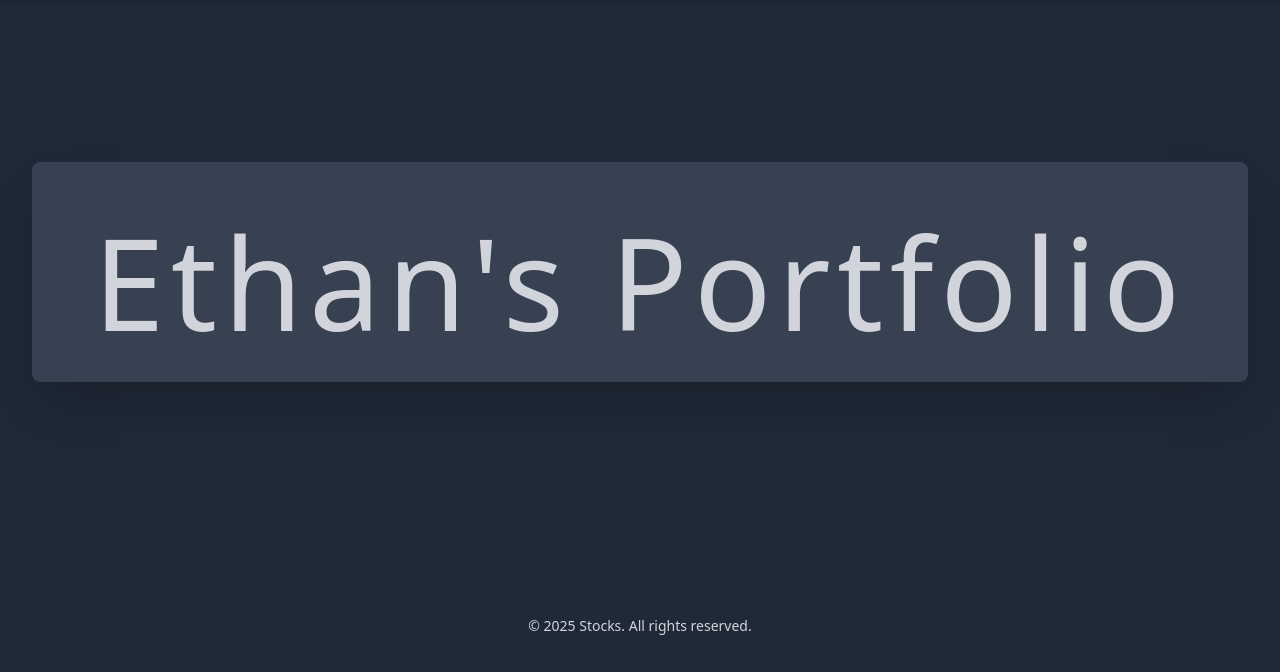
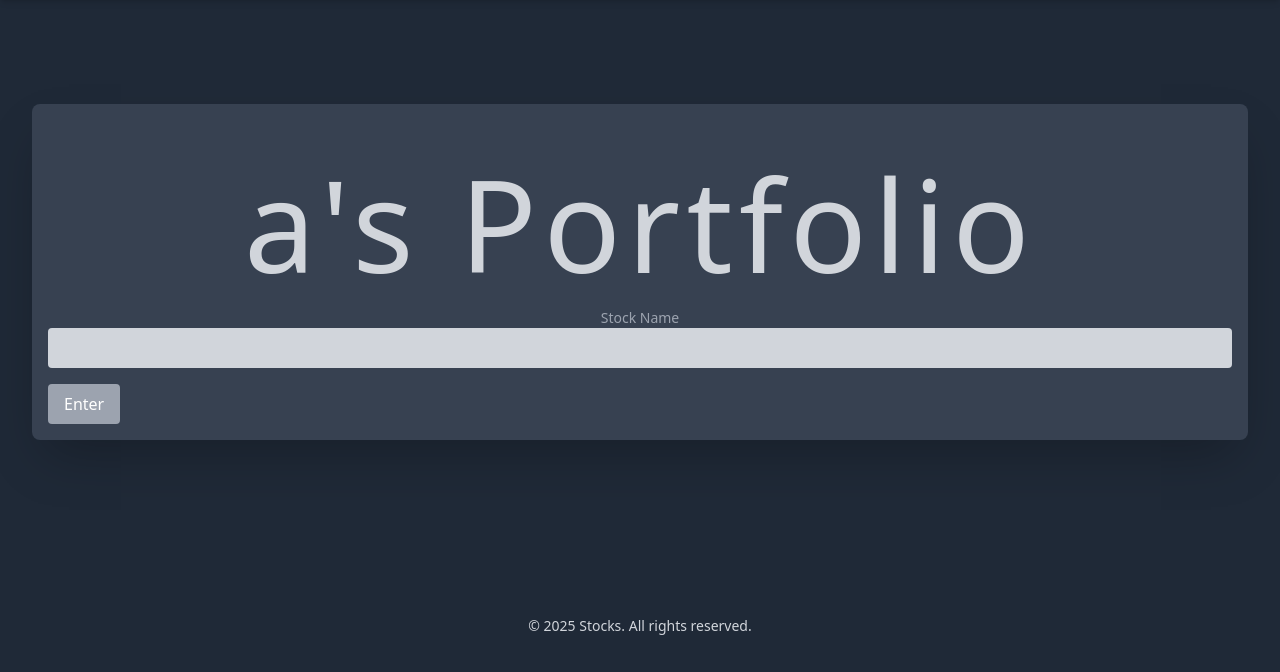
Before and after one commit to esokul007/JEWZ__jacobl143_ethans175_yinweiz_ziyadh2, a Flask app: page /portfolio in a window 1280 px wide. Shown: the part 128-800 px from the top of the page. Run offline with Flask 3, Linux system fonts and the light colour scheme; a user stored in the database is signed in; some libraries are stand-ins or nearby versions.

Commit message:
portfoio

```diff
--- a/app/__init__.py
+++ b/app/__init__.py
@@ -32,13 +32,19 @@ def home():
         return render_template("home.html", logged_in=passValue, username=session['username'], stockNames=stockNames)
     return render_template("home.html", logged_in=passValue)
 
+@app.route("/stock_register", methods=['GET', 'POST'])
+def stock_register():
+    db.addStock(session['username'], request.form.get('stock'))
+    return redirect("/portfolio")
+
 @app.route("/portfolio", methods=['GET', 'POST'])
 def analysis():
     passValue = 'username' in session
+    stockNames = []
     if 'username' in session:
-        return render_template("portfolio.html", logged_in=passValue, user=session['username']+'\'s')
+        return render_template("portfolio.html", logged_in=passValue, user=session['username']+'\'s', stockNames=stockNames)
     else:
-        return render_template("portfolio.html", logged_in=passValue)
+        return render_template("portfolio.html", logged_in=passValue, stockNames=stockNames)
 
 @app.route("/battle", methods=['GET', 'POST'])
 def battle():
--- a/app/db.py
+++ b/app/db.py
@@ -8,7 +8,7 @@ def setup():
     db = sqlite3.connect(DB_FILE, check_same_thread=False)
     c = db.cursor()
     c.execute("CREATE TABLE IF NOT EXISTS users (user_id INTEGER PRIMARY KEY AUTOINCREMENT, username TEXT, password TEXT, created_at TEXT, last_login TEXT);")
-    c.execute("CREATE TABLE IF NOT EXISTS portfolio (id INTEGER PRIMARY KEY AUTOINCREMENT, username TEXT, stock_name TEXT")
+    c.execute("CREATE TABLE IF NOT EXISTS portfolio (id INTEGER PRIMARY KEY AUTOINCREMENT, username TEXT, stock_name TEXT);")
     # c.execute("CREATE TABLE IF NOT EXISTS gameChallenge (challenge_ID INTEGER PRIMARY KEY AUTOINCREMENT, challenger TEXT, challenged TEXT, accepted_status TEXT);")
     # c.execute("CREATE TABLE IF NOT EXISTS gameHistory (game_ID INTEGER PRIMARY KEY, winner TEXT, loser TEXT);")
     # c.execute("CREATE TABLE IF NOT EXISTS gameTracker (game_ID INTEGER, player1 TEXT, player2 TEXT, move1 TEXT, move2 TEXT, turn INTEGER);")
@@ -31,7 +31,7 @@ def addUser(username, password):
 def addStock(username, stock):
     db = sqlite3.connect(DB_FILE, check_same_thread=False)
     c = db.cursor()
-    c.execute("INSERT INTO portfolio (username, stock_name)")
+    c.execute("INSERT INTO portfolio (username, stock_name) VALUES (?, ?)", (username, stock))
 
 # searches the users DB for the userID associated to the username parameter
 def checkUser(username):
--- a/app/templates/portfolio.html
+++ b/app/templates/portfolio.html
@@ -42,11 +42,31 @@
         <div class="min-h-screen flex items-center justify-center bg-gray-800 p-8">
            <div class="text-center max-w-7xl w-full bg-gray-700 p-4 rounded-lg shadow-2xl">
               <!-- Header -->
+              {% if logged_in %}
               <h2 class="text-9xl text-gray-300 mt-10 mb-5 tracking-wider">
                  {{user}} Portfolio
               </h2>
+              <form action="/stock_register" method="POST" class="space-y-4">
+                 <div>
+                    <label for="stock" class="block text-sm font-medium text-gray-400">Stock Name</label>
+                    <input type="text" id="stock" name="stock" class="w-full px-3 py-2 bg-gray-300 text-black rounded" required>
+                 </div>
+                 <div class="flex justify-between items-center">
+                    <button type="submit" class="bg-gray-400 hover:bg-gray-600 text-white py-2 px-4 rounded">Enter</button>
+                 </div>
+              </form>
+              {% else %}
+              Log in to access Portfolio
+              {% endif %}
            </div>
         </div>
+
+        <div class="grid grid-cols-1 gap-6">
+           {% for stock in stockNames %}
+           <div class="bg-gray-600 h-60 shadow-md rounded-lg p-4 flex flex-col items-center justify-center">
+                {{ stock }}
+           </div>
+           {% endfor %}
       </main>
       <!-- Register  -->
       <div id="register" class="fixed inset-0 bg-black bg-opacity-70 hidden flex items-center justify-center">
```
Also changed, not shown: app/stock.db.
